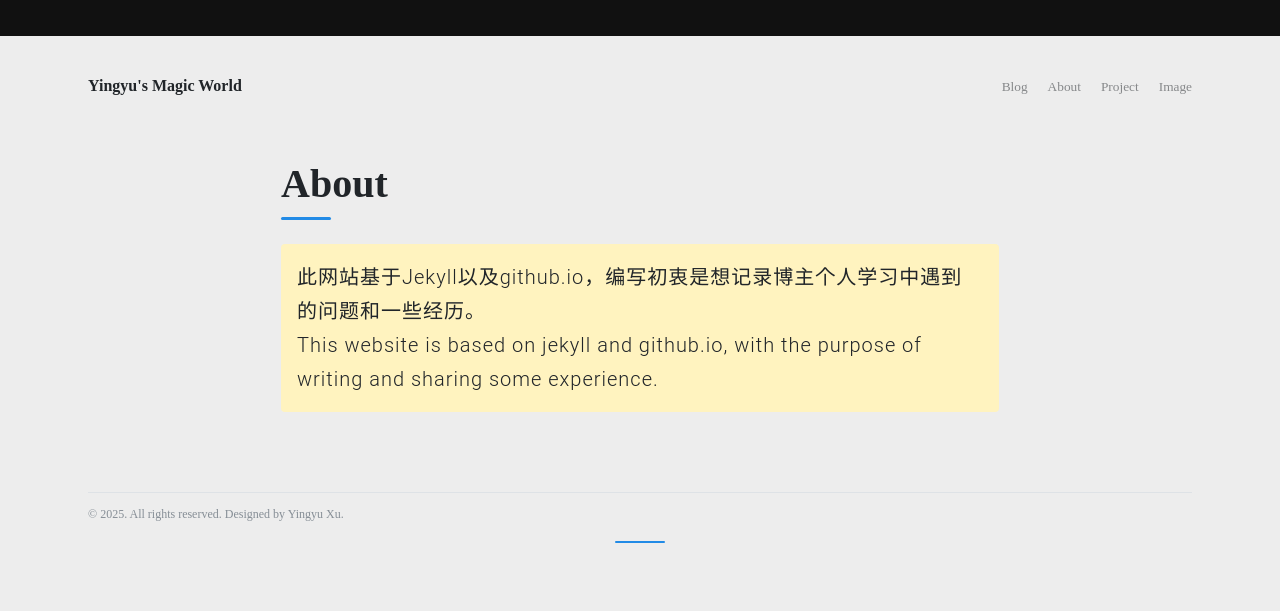
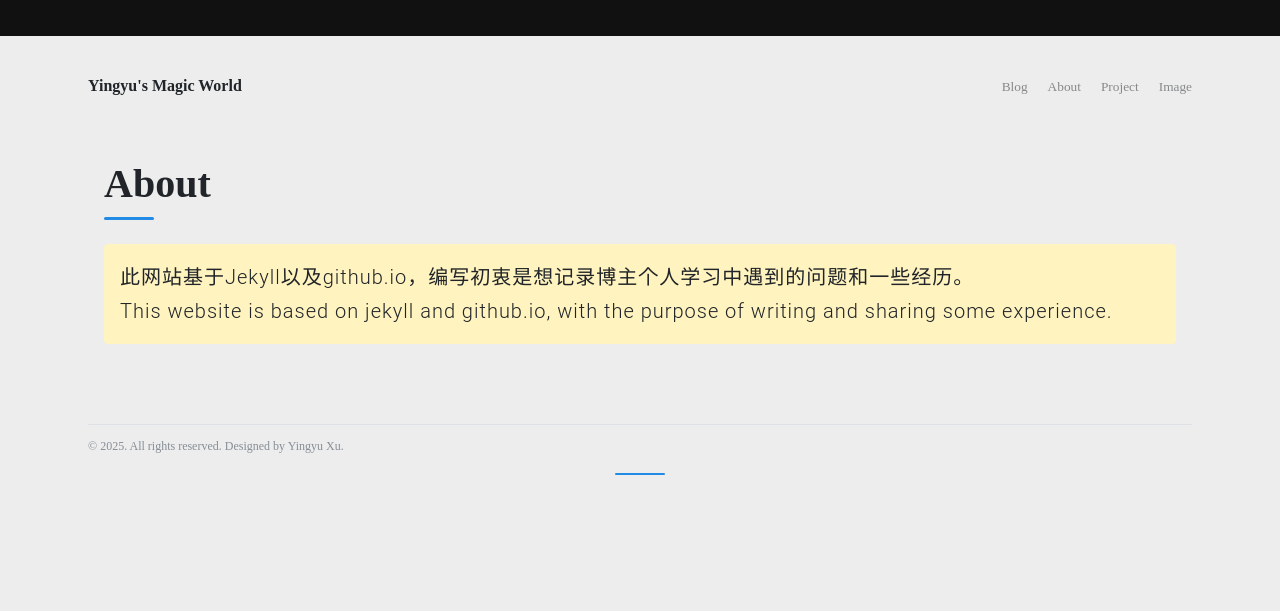
Before and after one commit to jellyXuuuuu/jellyXuuuuu.github.io, a Jekyll site: the page built from about.md, in a window 1280 px wide. Shown: the part 370-981 px from the top of the page. Built offline with Jekyll 4.4.1, drawn with Linux system fonts in a browser that asks for light colours; after the commit the page ends 913 px from its top, so only the background shows below that.

Commit message:
修改页面格式加宽post页面

```diff
--- a/_sass/_posts.scss
+++ b/_sass/_posts.scss
@@ -4,7 +4,7 @@
 .page,
 .post {
   margin-bottom: 4em;
-  max-width: 75ch; // 限制每行优化阅读体验，限制最大字符宽度
+  max-width: 175ch; // 限制每行优化阅读体验，限制最大字符宽度
   margin-left: auto;
   margin-right: auto;
   padding: 0 var(--spacer-sm, 1rem);
```
